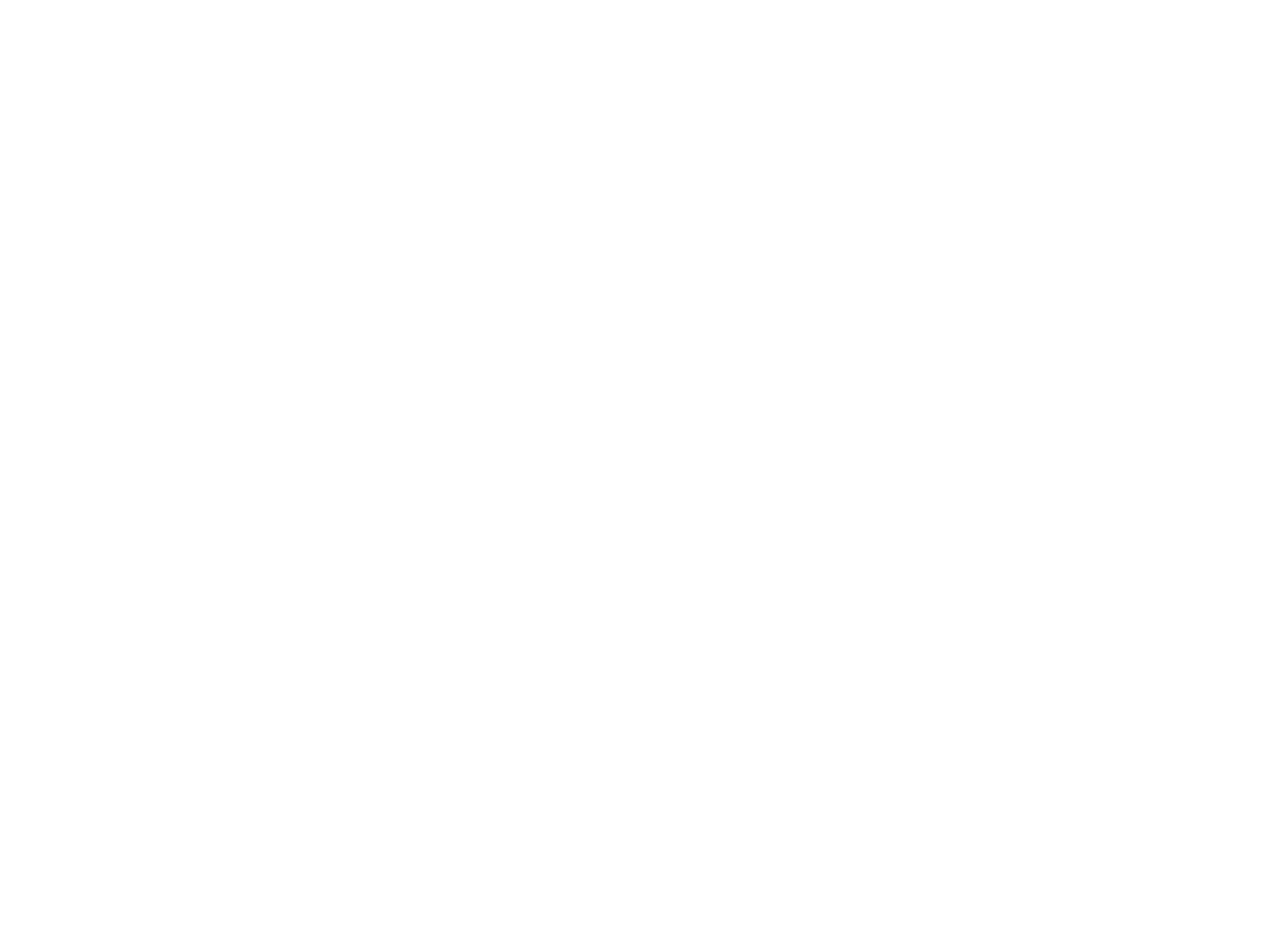
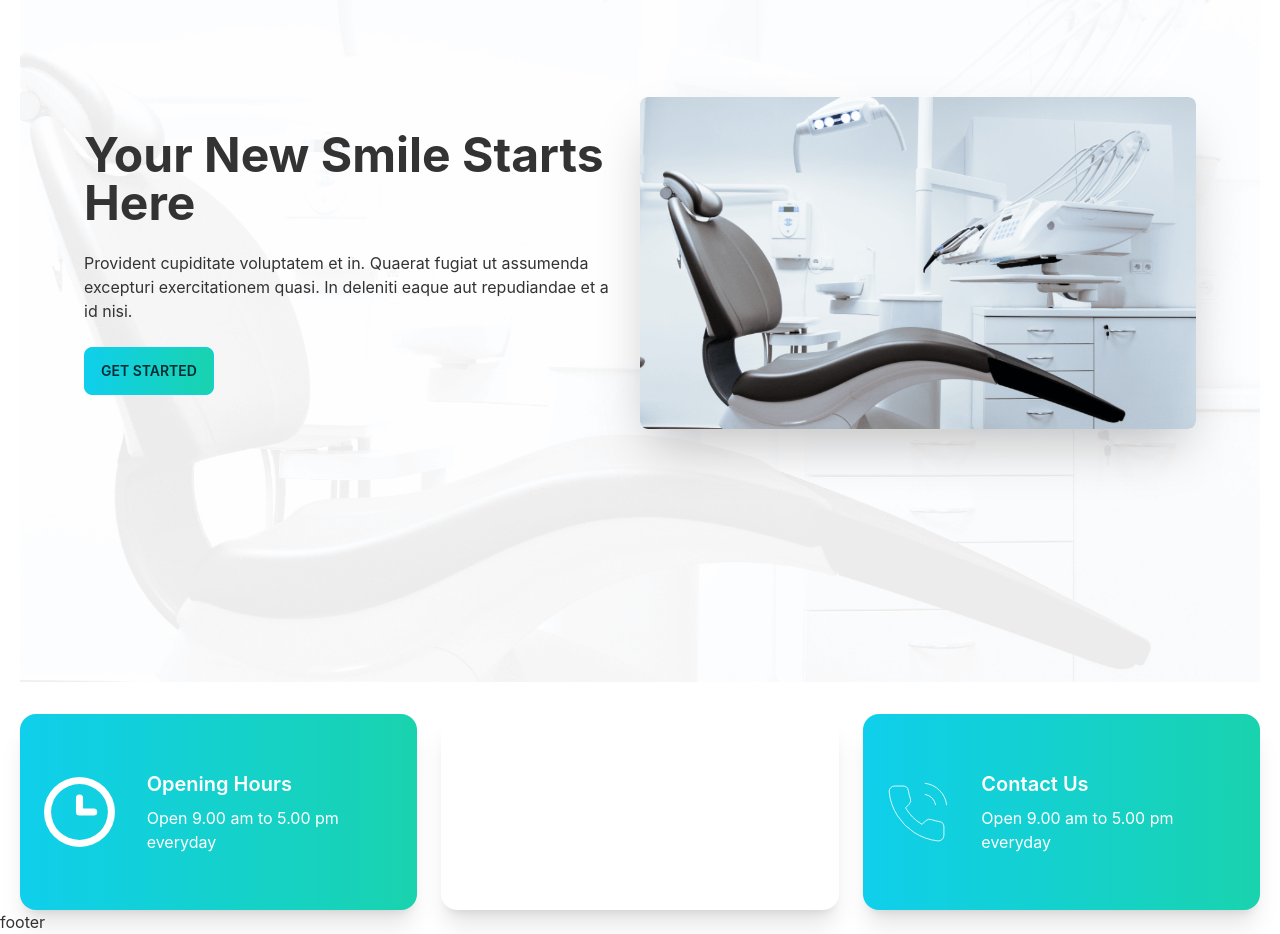
Before and after one commit to abdulhakim10/doctors-portal-client, a React (Create React App) app: page / in a window 1280 px wide. Shown: the part 220-1154 px from the top of the page. Before the commit the page ends 800 px from the top, so only its background shows below. Built offline with nearby package versions, Linux system fonts and the light colour scheme.

Commit message:
Make Info Card Dynamic with dynamic CSS Class

```diff
--- a/src/pages/Home/Banner/Banner.js
+++ b/src/pages/Home/Banner/Banner.js
@@ -1,10 +1,19 @@
 import React from 'react';
+import chair from '../../../assets/images/chair.png';
+import bg from '../../../assets/images/bg.png';
 
 const Banner = () => {
     return (
-        <div>
-
-        </div>
+        <div className="hero bg-local p-12 h-[838px] bg-no-repeat bg-cover" style={{ backgroundImage:`url(${bg})`}}>
+  <div className="hero-content flex-col lg:flex-row-reverse">
+    <img src={chair} className="w-1/2 rounded-lg shadow-2xl" alt=''/>
+    <div className='' >
+      <h1 className="text-5xl font-bold">Your New Smile Starts Here</h1>
+      <p className="py-6">Provident cupiditate voluptatem et in. Quaerat fugiat ut assumenda excepturi exercitationem quasi. In deleniti eaque aut repudiandae et a id nisi.</p>
+      <button className="btn btn-primary bg-gradient-to-r from-primary to-secondary">Get Started</button>
+    </div>
+  </div>
+</div>
     );
 };
 
--- a/src/pages/Home/Home/Home.js
+++ b/src/pages/Home/Home/Home.js
@@ -1,9 +1,12 @@
 import React from 'react';
+import Banner from '../Banner/Banner';
+import InfoCards from '../InfoCards/InfoCards';
 
 const Home = () => {
     return (
         <div className='mx-5'>
-            <h2 className="text-3xl">this is Home</h2>
+           <Banner></Banner>
+           <InfoCards></InfoCards>
         </div>
     );
 };
--- /dev/null
+++ b/src/pages/Home/InfoCard/InfoCard.js
@@ -0,0 +1,16 @@
+import React from 'react';
+
+const InfoCard = ({card}) => {
+    const {name, description, icon, bgClass} = card;
+    return (
+        <div className={`card card-side bg-base-100 shadow-xl p-6 text-white ${bgClass}`}>
+            <figure><img src={icon} alt="Movie" /></figure>
+            <div className="card-body">
+                <h2 className="card-title">{name}</h2>
+                <p>{description}</p>
+            </div>
+        </div>
+    );
+};
+
+export default InfoCard;
--- /dev/null
+++ b/src/pages/Home/InfoCards/InfoCards.js
@@ -0,0 +1,44 @@
+import React from 'react';
+import clock from '../../../assets/icons/clock.svg';
+import marker from '../../../assets/icons/marker.svg';
+import phone from '../../../assets/icons/phone.svg';
+import InfoCard from '../InfoCard/InfoCard';
+
+const InfoCards = () => {
+
+    const cardData = [
+        {
+            id: 1,
+            name: 'Opening Hours',
+            description: 'Open 9.00 am to 5.00 pm everyday',
+            icon: clock,
+            bgClass: 'bg-gradient-to-r from-primary to-secondary'
+        },
+        {
+            id: 2,
+            name: 'Our Location',
+            description: 'Open 9.00 am to 5.00 pm everyday',
+            icon: marker,
+            bgClass: 'bg-accent'
+        },
+        {
+            id: 3,
+            name: 'Contact Us',
+            description: 'Open 9.00 am to 5.00 pm everyday',
+            icon: phone,
+            bgClass: 'bg-gradient-to-r from-primary to-secondary'
+        },
+    ]
+    return (
+        <div className='grid grid-cols-1 md:grid-cols-2 lg:grid-cols-3 gap-6 mt-8'>
+            {
+                cardData.map(card => <InfoCard
+                key={card.id}
+                card={card}
+                ></InfoCard>)
+            }
+        </div>
+    );
+};
+
+export default InfoCards;
--- a/src/pages/Shared/Navbar/Navbar.js
+++ b/src/pages/Shared/Navbar/Navbar.js
@@ -9,7 +9,7 @@ const Navbar = () => {
         <li><Link to='/login'>Login</Link></li>
     </React.Fragment>
     return (
-        <div className="navbar bg-base-100">
+        <div className="navbar bg-base-100 flex justify-between">
             <div className="navbar-start">
                 <div className="dropdown">
                     <label tabIndex={0} className="btn btn-ghost lg:hidden">
--- a/tailwind.config.js
+++ b/tailwind.config.js
@@ -3,8 +3,23 @@ module.exports = {
   content: [
     "./src/**/*.{js,jsx,ts,tsx}",
   ],
+  daisyui: {
+    themes: [
+      {
+        doctorstheme: {
+          primary: '#0FCFEC',
+          secondary: '#19D3AE',
+          accent: '#3A4256',
+          neutral: "#3D4451",
+          'base-100': "#FFFFFF",
+          info: "#3ABFF8",
+        }
+      }
+    ]
+  },
   theme: {
-    extend: {},
+    extend: {
+    },
   },
   plugins: [require("daisyui")],
 }
```
